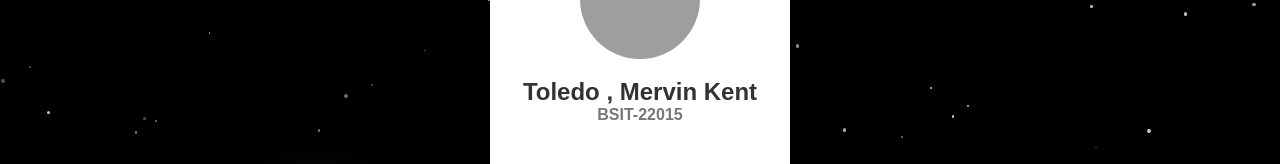
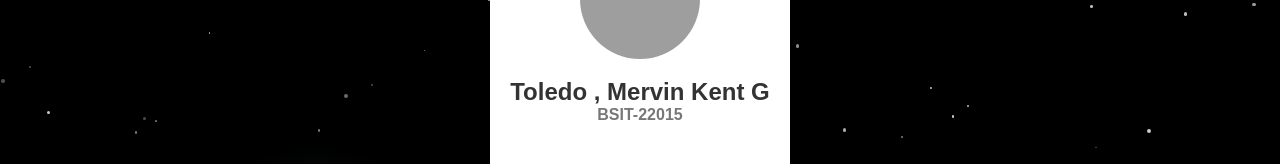
Before and after one commit to mervintoledo0-alt/WEB101-22015, a plain HTML site: page index.html in a window 1280 px wide. Shown: the part 319-483 px from the top of the page. Drawn offline with Linux system fonts and the light colour scheme; grey boxes are pictures that could not be loaded.

Commit message:
Update index.html

```diff
--- a/index.html
+++ b/index.html
@@ -27,7 +27,7 @@
         alt="Profile Picture"
         class="profile-pic"
       />
-      <h1 class="name">Toledo , Mervin Kent </h1>
+      <h1 class="name">Toledo , Mervin Kent G </h1>
       <p class="title"><b>BSIT-22015</b></p>
     </div>
     <div class="card-body">
```
